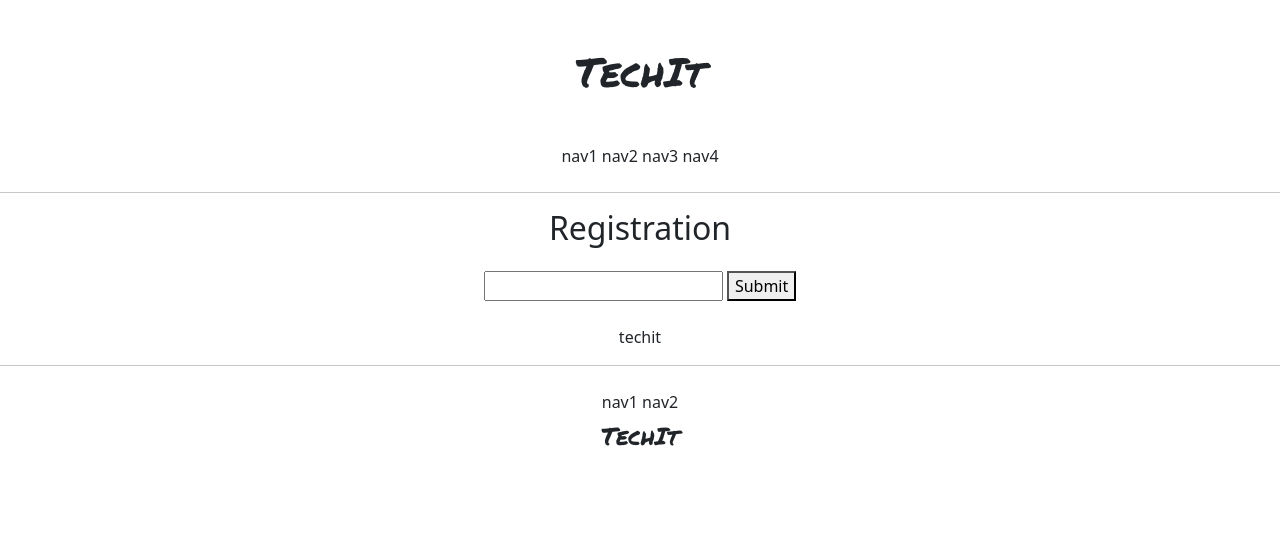
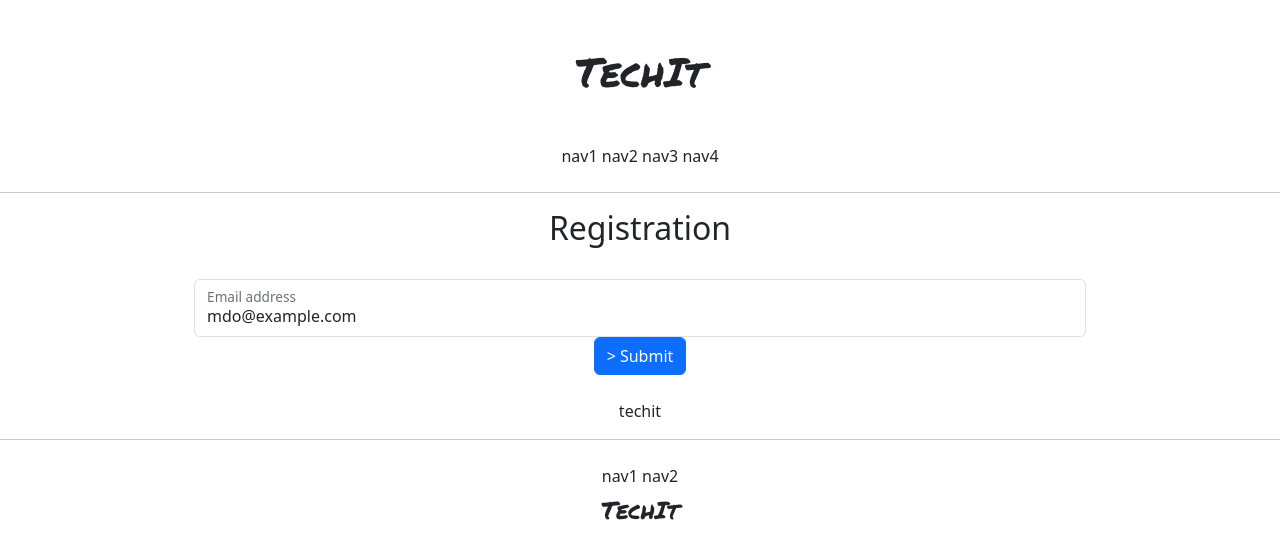
Before and after one commit to lucy-ryoo/techit230831, a Django app: page /accounts/hello_world/ in a window 1280 px wide. Shown: the top 559 px of the page. Run offline with Django 4.2, Linux system fonts and the light colour scheme.

Commit message:
submit button update 2

```diff
--- a/accountapp/templates/accountapp/hello_world.html
+++ b/accountapp/templates/accountapp/hello_world.html
@@ -13,8 +13,19 @@
     <div class="my-4">
         <form action="/accounts/hello_world/" method="post">
             {% csrf_token %}
-            <input type="text" name="email">
-            <button type="submit">
+
+            <div class="row g-2" style="max-width: 900px; margin: auto;">
+  <div class="col-md">
+    <div class="form-floating">
+      <input type="email" class="form-control" id="floatingInputGrid" placeholder="name@example.com" value="mdo@example.com">
+      <label for="floatingInputGrid">Email address</label>
+    </div>
+  </div>
+</div>
+
+
+
+            <button type="submit" class="btn btn-primary" type="submit" value="Submit" style="margin: auto;">>
                 Submit
             </button>
         </form>
```
